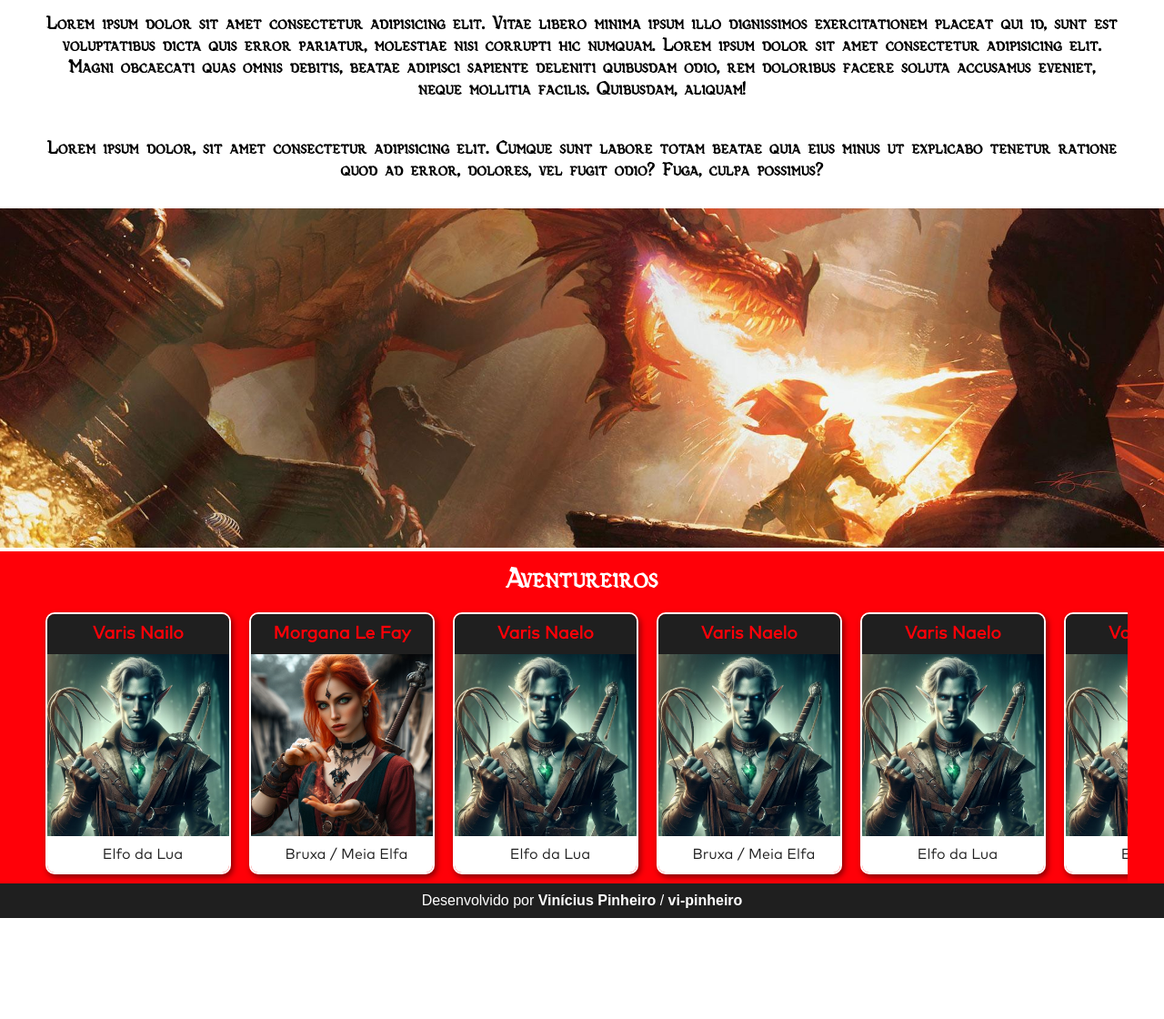
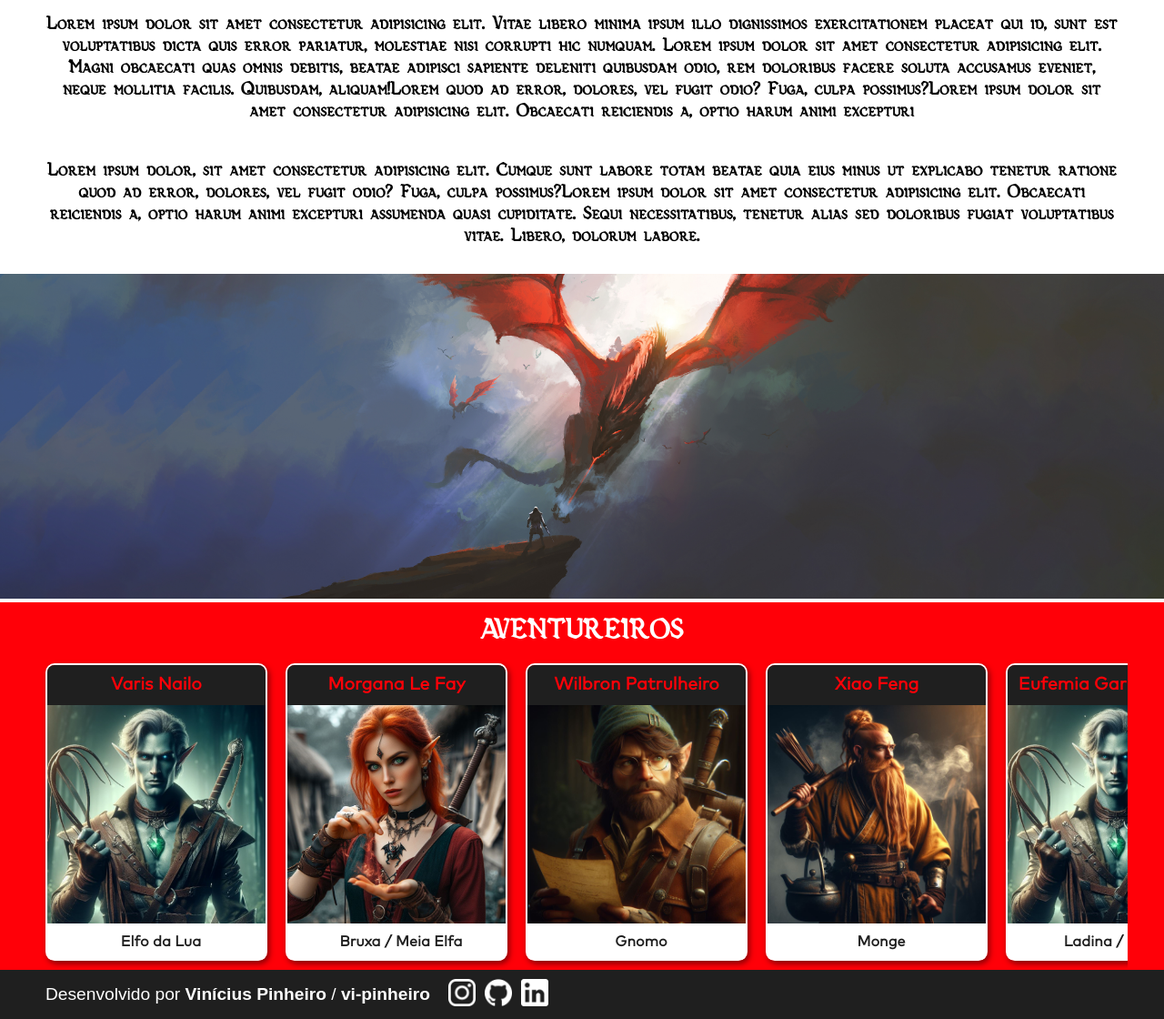
Before and after one commit to Vi-Pinheiro/Eva-s-World, a plain HTML site: page index.html in a window 1280 px wide. Shown: the part 270-1390 px from the top of the page at 91% size. Before the commit the page ends 1279 px from the top, so only its background shows below. Drawn offline with Linux system fonts and the light colour scheme.

Commit message:
Adição da segunda página - 01.05.24

```diff
--- a/index.html
+++ b/index.html
@@ -14,7 +14,7 @@
                 <a href="index.html"><img src="imagens/logo.png" alt="logo"></a>
 
                 <nav>
-                    <a href="#">PARTIDAS</a>
+                    <a href="pag-partidas.html">PARTIDAS</a>
                     <a href="#">PERSONAGENS</a>
                 </nav>
             </div>
@@ -24,50 +24,50 @@
             <article>
                 <section id="resumo">
                     <h1>World Eve</h1>
-                    <p>Lorem ipsum dolor sit amet consectetur adipisicing elit. Vitae libero minima ipsum illo dignissimos exercitationem placeat qui id, sunt est voluptatibus dicta quis error pariatur, molestiae nisi corrupti hic numquam. Lorem ipsum dolor sit amet consectetur adipisicing elit. Magni obcaecati quas omnis debitis, beatae adipisci sapiente deleniti quibusdam odio, rem doloribus facere soluta accusamus eveniet, neque mollitia facilis. Quibusdam, aliquam!</p>
+                    <p>Lorem ipsum dolor sit amet consectetur adipisicing elit. Vitae libero minima ipsum illo dignissimos exercitationem placeat qui id, sunt est voluptatibus dicta quis error pariatur, molestiae nisi corrupti hic numquam. Lorem ipsum dolor sit amet consectetur adipisicing elit. Magni obcaecati quas omnis debitis, beatae adipisci sapiente deleniti quibusdam odio, rem doloribus facere soluta accusamus eveniet, neque mollitia facilis. Quibusdam, aliquam!Lorem quod ad error, dolores, vel fugit odio? Fuga, culpa possimus?Lorem ipsum dolor sit amet consectetur adipisicing elit. Obcaecati reiciendis a, optio harum animi excepturi</p>
 
-                    <p>Lorem ipsum dolor, sit amet consectetur adipisicing elit. Cumque sunt labore totam beatae quia eius minus ut explicabo tenetur ratione quod ad error, dolores, vel fugit odio? Fuga, culpa possimus?</p>
+                    <p>Lorem ipsum dolor, sit amet consectetur adipisicing elit. Cumque sunt labore totam beatae quia eius minus ut explicabo tenetur ratione quod ad error, dolores, vel fugit odio? Fuga, culpa possimus?Lorem ipsum dolor sit amet consectetur adipisicing elit. Obcaecati reiciendis a, optio harum animi excepturi assumenda quasi cupiditate. Sequi necessitatibus, tenetur alias sed doloribus fugiat voluptatibus vitae. Libero, dolorum labore.</p>
                 </section>
 
-                <img id="painel" src="imagens/painel-rpg.jpg" alt="painel">
+                <img id="painel" src="imagens/painel-2-rpg.jpg" alt="painel">
 
                 <aside>
-                    <h1>Aventureiros</h1>
+                    <h1>AVENTUREIROS</h1>
                     <div id="personagens">
                         <div class="aventureiro">
                             <h2>Varis Nailo</h2>
-                            <img src="imagens/aventureiro-varis.png" alt="Varis Laeno">
+                            <img src="imagens/aventureiro-varis.png" alt="Varis Imagem">
                             <p>Elfo da Lua</p>
                         </div>
 
                         <div class="aventureiro">
                             <h2>Morgana Le Fay</h2>
-                            <img src="imagens/aventureiro-morgana.png" alt="Varis Laeno">
+                            <img src="imagens/aventureiro-morgana.png" alt="Morgana Imagem">
                             <p>Bruxa / Meia Elfa</p>
                         </div>
 
                         <div class="aventureiro">
-                            <h2>Varis Naelo</h2>
-                            <img src="imagens/aventureiro-varis.png" alt="Varis Laeno">
-                            <p>Elfo da Lua</p>
+                            <h2>Wilbron Patrulheiro</h2>
+                            <img src="imagens/aventureiro-wilbron.jpg" alt="Wilbrom Imagem">
+                            <p>Gnomo</p>
                         </div>
 
                         <div class="aventureiro">
-                            <h2>Varis Naelo</h2>
-                            <img src="imagens/aventureiro-varis.png" alt="Varis Laeno">
-                            <p>Bruxa / Meia Elfa</p>
+                            <h2>Xiao Feng</h2>
+                            <img src="imagens/aventureiro-xiao.jpg" alt="Xiao Imagem">
+                            <p>Monge</p>
                         </div>
 
                         <div class="aventureiro">
-                            <h2>Varis Naelo</h2>
-                            <img src="imagens/aventureiro-varis.png" alt="Varis Laeno">
-                            <p>Elfo da Lua</p>
+                            <h2>Eufemia Garrafa Verde</h2>
+                            <img src="imagens/aventureiro-varis.png" alt="Eufemia Imagem">
+                            <p>Ladina / Halfing</p>
                         </div>
 
                         <div class="aventureiro">
-                            <h2>Varis Naelo</h2>
+                            <h2>Bardo</h2>
                             <img src="imagens/aventureiro-varis.png" alt="Varis Laeno">
-                            <p>Elfo da Lua</p>
+                            <p>Bardo</p>
                         </div>
                     </div>
                 </aside>
@@ -77,6 +77,12 @@
         <footer>
             <div>
                 <p>Desenvolvido por <strong>Vinícius Pinheiro</strong> / <strong>vi-pinheiro</strong></p>
+
+                <ul id="redes-sociais">
+                    <li><a href="https://www.instagram.com/vvinicius_ro/" target="_blank"><img class="imagem-redes" src="../imagens/logo-instagram.png" alt="Instagram"></a></li>
+                    <li><a href="https://github.com/Vi-Pinheiro" target="_blank"><img class="imagem-redes" src="../imagens/logo-github.png" alt="GitHub"></a></li>
+                    <li><a href="https://www.linkedin.com/in/vin%C3%ADcius-pinheiro-290822131/overlay/contact-info/" target="_blank"><img class="imagem-redes" src="../imagens/logo-linkedin.png" alt="Linkedin"></a></li>
+                </ul>
             </div>
         </footer>
     </body>
--- a/style.css
+++ b/style.css
@@ -69,6 +69,21 @@ header img {
     padding: 10px;
 }
 
+#main-second {
+    max-width: 1200px;
+    margin: auto;
+    padding: 10px;
+}
+
+#main-second p {
+    font-size: 1.1em;
+    line-height: 25px;
+}
+
+#assinatura p {
+    font-size: 0.8em;
+}
+
 #resumo {
     max-width: 1200px;
     margin: auto;
@@ -136,18 +151,19 @@ aside > h1 {
 }
 
 .aventureiro > img {
-    max-width: 200px;
+    max-width: 240px;
     margin: 10px -10px -4px -10px;
 }
 
 .aventureiro > p {
     font-family: 'Mark Pro';
+    font-weight: bold;
     background-color: white;
     color: #1f1f1f;
     text-align: center;
-    margin: 0px -10px -10px -10px;
+    margin: 0px -10px -11px -10px;
     padding: 10px 0px 10px 10px;
-    border-radius: 0px 0px 8px 8px;
+    border-radius: 0px 0px 5px 5px;
 }
 
 footer {
@@ -158,13 +174,33 @@ footer > div {
     max-width: 1200px;
     margin: auto;
     display: flex;
+    align-items: center;
 }
 
 footer p {
     font-family: "Bebas Neue", sans-serif;
+    font-size: 1.2em;
     font-weight: normal;
-    display: block;
-    margin: auto;
     color: white;
+    margin: 0px;
     padding: 10px;
 }
+
+#redes-sociais {
+    display: flex;
+    margin: 0px 0px 0px 0px;
+    padding: 10px;
+}
+
+#redes-sociais > li {
+    list-style-type: none;
+    margin: 0px;
+}
+
+.imagem-redes {
+    max-width: 30px;
+    max-height: 30px;
+    width: auto;
+    height: auto;
+    margin: 0px 10px 0px 0px;
+    }
```
Also changed, not shown: pag-partidas.html (added, +63 -0 lines), imagens/aventureiro-wilbron.jpg (added), imagens/aventureiro-xiao.jpg (added), imagens/logo-github.png (added), imagens/logo-instagram.png (added), imagens/logo-linkedin.png (added), imagens/painel-2-rpg.jpg (added), imagens/painel-3-rpg.jpg (added), 3 other files.
